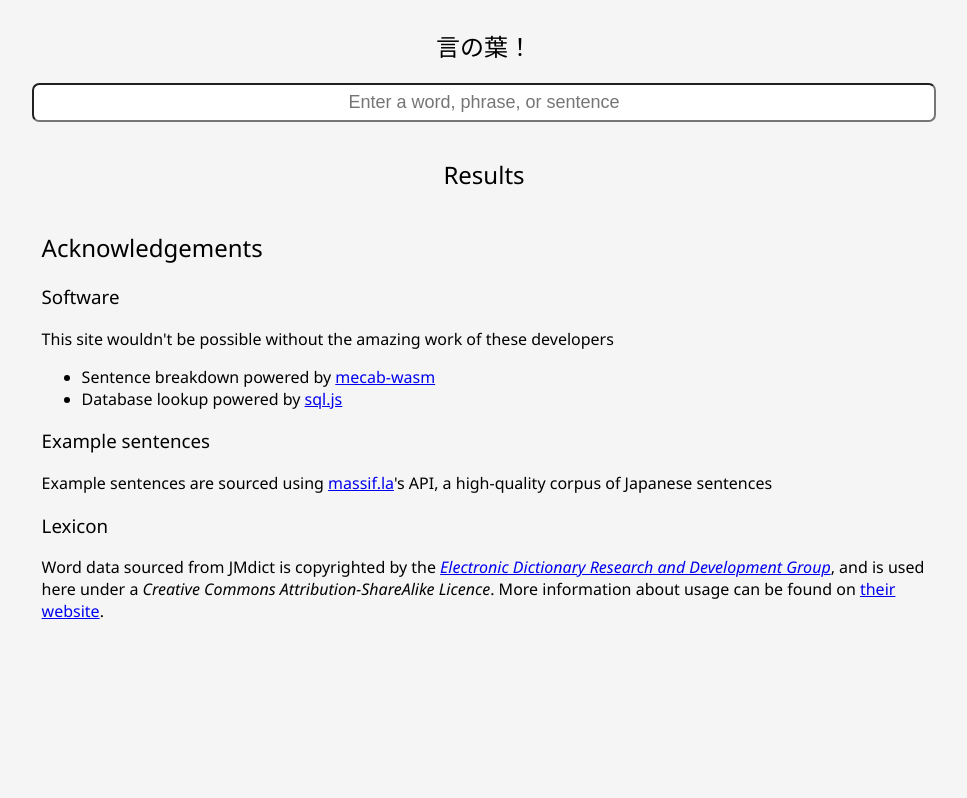
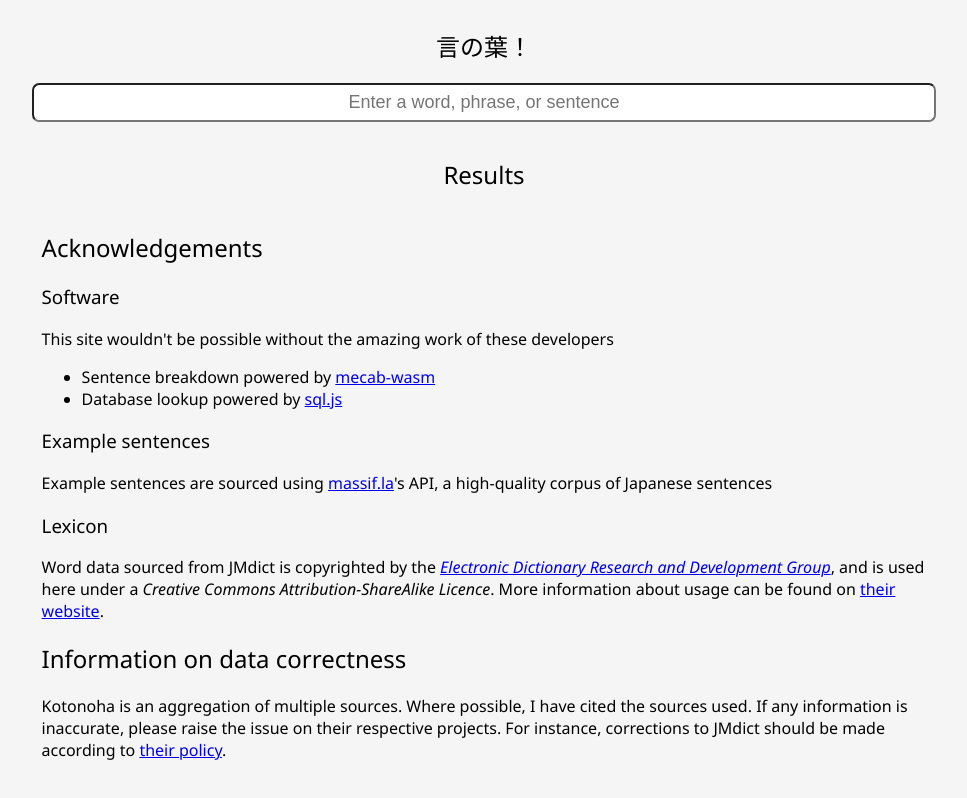
Before and after one commit to MoshiKoi/Kotonoha, a plain HTML site: page pages/index.html in a window 1280 px wide. Shown: the whole page, without its empty margins (156-1123 px from the left). Drawn offline with nearby package versions, Linux system fonts and the light colour scheme.

Commit message:
Add citations

```diff
--- a/pages/index.css
+++ b/pages/index.css
@@ -80,6 +80,7 @@ cite > a {
 .gloss-list {
     display: flex;
     flex-direction: row;
+    align-items: center;
     padding: 0;
 }
 
--- a/pages/index.html
+++ b/pages/index.html
@@ -32,13 +32,21 @@
                 <li>Database lookup powered by <a href="https://github.com/sql-js/sql.js/">sql.js</a></li>
             </ul>
             <h3>Example sentences</h3>
-            <p>Example sentences are sourced using <a href="http://massif.la/ja">massif.la</a>'s API, a high-quality corpus of Japanese sentences</p>
+            <p>Example sentences are sourced using <a href="http://massif.la/ja">massif.la</a>'s API, a high-quality
+                corpus of Japanese sentences</p>
             <h3>Lexicon</h3>
             <p>Word data sourced from JMdict is copyrighted by the <a href="https://www.edrdg.org/"><em>Electronic
                         Dictionary Research and Development Group</em></a>, and is used here under a <em>Creative
                     Commons Attribution-ShareAlike Licence</em>. More information about usage can be found on <a
                     href="https://www.edrdg.org/edrdg/licence.html">their website</a>.</p>
         </section>
+        <section>
+            <h2>Information on data correctness</h2>
+            <p>Kotonoha is an aggregation of multiple sources. Where possible, I have cited the sources used. If any
+                information is inaccurate, please raise the issue on their respective projects. For instance,
+                corrections to JMdict should be made according to <a
+                    href="http://www.edrdg.org/wiki/index.php/Editorial_policy">their policy</a>.</p>
+        </section>
     </main>
 </body>
 
--- a/pages/templates.mjs
+++ b/pages/templates.mjs
@@ -105,6 +105,11 @@ export async function createEntry(forms, subentries) {
 
         const subentryEl = document.createElement('ul');
         subentryEl.classList.add('gloss-list');
+        // The database format is planned to be changed anyway before adding new sources,
+        // so this entire section will most likely be entirely rewritten anyway
+        const citeNote = document.createElement('cite');
+        citeNote.innerText = 'JMdict';
+        subentryEl.append(citeNote);
         for (const gloss of subentry.glosses) {
             const glossEl = document.createElement('li');
             glossEl.innerText = gloss.content;
```
